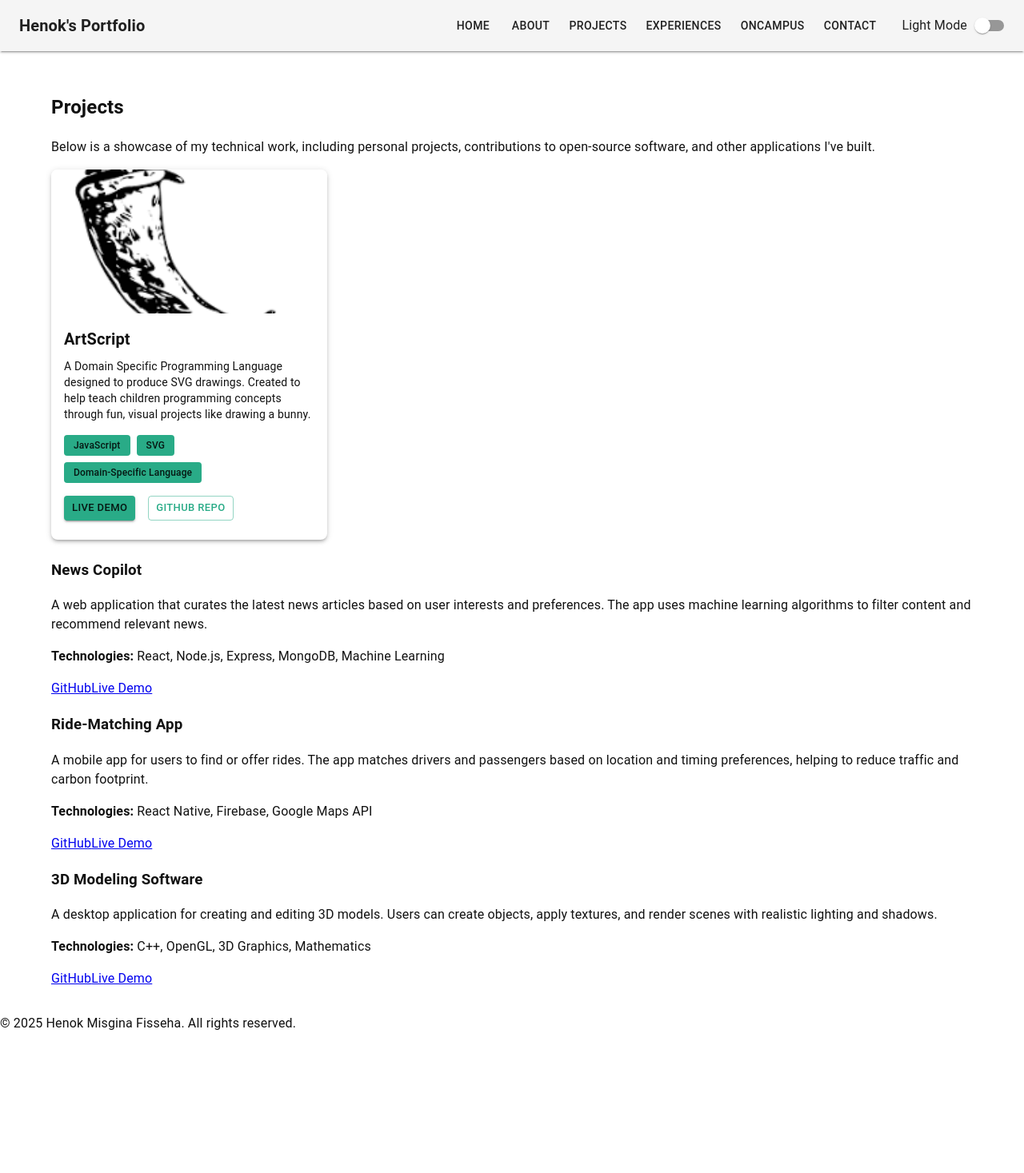
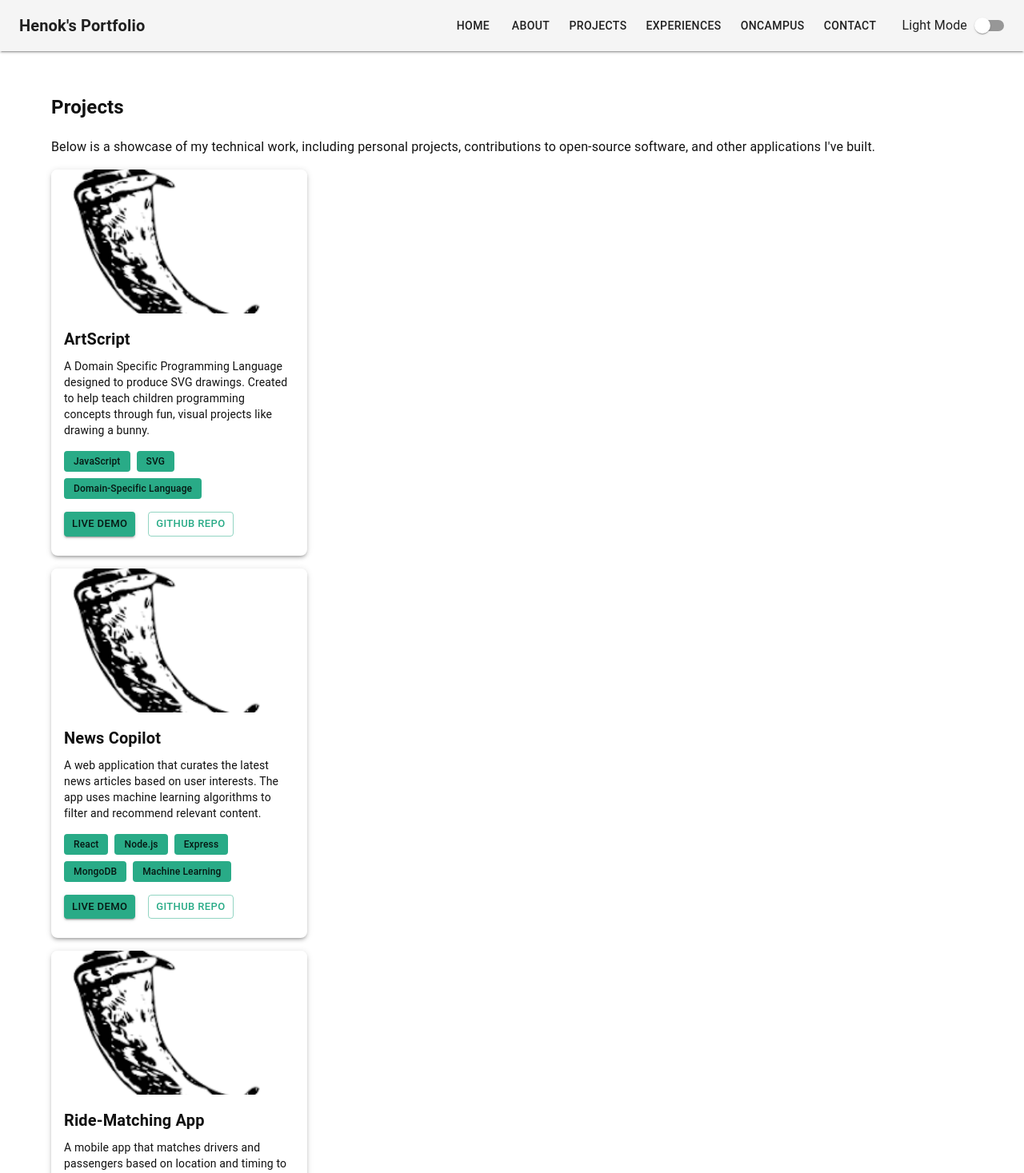
Before and after one commit to Henok-foslyk/profileHenok, a React (Vite) app: page /projects in a window 1280 px wide. Shown: the top 1467 px of the page at 80% size. Before the commit the page ends 1292 px from the top, so only its background shows below. Built offline with nearby package versions, Linux system fonts and the light colour scheme.

Commit message:
put all project and experiences in cards

```diff
--- a/src/layouts/ProjectCard.jsx
+++ b/src/layouts/ProjectCard.jsx
@@ -12,12 +12,12 @@ const ProjectCard = ({
   return (
     <Card
       sx={{
-        maxWidth: 345,
+        maxWidth: 320,
         display: 'flex',
         flexDirection: 'column',
         boxShadow: 3,
         borderRadius: 2,
-        mb: 3,
+        mb: 2,
         '&:hover': { boxShadow: 6 },
       }}
     >
--- a/src/pages/Experiences.jsx
+++ b/src/pages/Experiences.jsx
@@ -1,8 +1,6 @@
 import React from 'react';
 import ExperienceCard from '../layouts/ExperienceCard';
-import flaskLogo from '../assets/images/flask.png'
-
-
+import flaskLogo from '../assets/images/flask.png';
 
 const Experiences = () => {
   return (
@@ -13,7 +11,8 @@ const Experiences = () => {
         Below are some of my professional experiences, including internships, research roles, and fellowships.
       </p>
 
-      {/* Experience 1: Software Engineering Intern at Klear */}
+      <div className="flex flex-wrap gap-6 justify-center">
+        <div className="w-full max-w-[700px]">
           <ExperienceCard
             title="Software Engineering Intern"
             company="Klear"
@@ -23,44 +22,41 @@ const Experiences = () => {
             responsibilities={[
               "Developed machine learning algorithms to personalize content recommendations.",
               "Collaborated with cross-functional teams to improve product features.",
-          "Contributed to codebase improvements and bug fixes using Python and TensorFlow."
+              "Contributed to codebase improvements and bug fixes using Python and TensorFlow.",
+              "Worked with technologies: Python, TensorFlow, Flask, AWS, Git"
             ]}
           />
-
-      {/* Experience 1: Software Engineering Intern at Klear */}
-      <div className="bg-white shadow-lg rounded-lg p-6 mb-6">
-        <h3 className="text-2xl font-semibold mb-2">Software Engineering Intern at Klear</h3>
-        <p className="text-gray-500 mb-2">June 2023 - August 2023</p>
-        <p className="text-gray-700 mb-4">
-          During my internship at Klear, I contributed to the development of a machine learning-based recommendation system that personalizes content for users. I worked closely with the engineering team to implement new features and improve the performance of the system.
-        </p>
-        <p className="text-gray-500 mb-4">
-          <strong>Technologies Used:</strong> Python, TensorFlow, Flask, AWS, Git
-        </p>
         </div>
 
-      {/* Experience 2: Research Assistant at Williams Robotics Lab */}
-      <div className="bg-white shadow-lg rounded-lg p-6 mb-6">
-        <h3 className="text-2xl font-semibold mb-2">Research Assistant at Williams Robotics Lab</h3>
-        <p className="text-gray-500 mb-2">September 2022 - May 2023</p>
-        <p className="text-gray-700 mb-4">
-          As a research assistant at the Williams Robotics Lab, I worked on a project focused on improving the navigation and decision-making capabilities of autonomous robots. I assisted with programming, data collection, and algorithm development.
-        </p>
-        <p className="text-gray-500 mb-4">
-          <strong>Technologies Used:</strong> ROS, Python, C++, OpenCV, Machine Learning
-        </p>
+        <div className="w-full max-w-[700px]">
+          <ExperienceCard
+            title="Research Assistant"
+            company="Williams Robotics Lab"
+            logo={flaskLogo}
+            duration="September 2022 - May 2023"
+            place="Williamstown, MA"
+            responsibilities={[
+              "Improved autonomous robot navigation and decision-making algorithms.",
+              "Programmed robot control systems and collected test data.",
+              "Worked with technologies: ROS, Python, C++, OpenCV, Machine Learning"
+            ]}
+          />
         </div>
 
-      {/* Experience 3: AI Fellow at Microsoft */}
-      <div className="bg-white shadow-lg rounded-lg p-6 mb-6">
-        <h3 className="text-2xl font-semibold mb-2">AI Fellow at Microsoft</h3>
-        <p className="text-gray-500 mb-2">Summer 2022</p>
-        <p className="text-gray-700 mb-4">
-          As part of Microsoft's AI Fellowship program, I worked with a team to research and develop AI models for natural language processing (NLP). I gained hands-on experience in building and training NLP models and learned about cloud-based AI services.
-        </p>
-        <p className="text-gray-500 mb-4">
-          <strong>Technologies Used:</strong> Python, PyTorch, Azure AI, NLP
-        </p>
+        <div className="w-full max-w-[700px]">
+          <ExperienceCard
+            title="AI Fellow"
+            company="Microsoft"
+            logo={flaskLogo}
+            duration="Summer 2022"
+            place="Remote"
+            responsibilities={[
+              "Researched and developed NLP models in a team-based project.",
+              "Gained experience with Azure AI tools and large-scale cloud services.",
+              "Worked with technologies: Python, PyTorch, Azure AI, NLP"
+            ]}
+          />
+        </div>
       </div>
     </section>
   );
--- a/src/pages/Home.jsx
+++ b/src/pages/Home.jsx
@@ -7,7 +7,7 @@ const Home = () => {
       <p className="text-lg text-gray-600 mb-8">Software Engineer | Student at Williams College</p>
 
       {/* Cards Section */}
-      <div className="bg-white shadow-lg rounded-lg p-6 text-center hover:shadow-xl hover:transform hover:scale-105 transition-all duration-300">
+      <div className="grid grid-cols-1 sm:grid-cols-2 lg:grid-cols-3 gap-6">
         {/* About Card */}
         <Link to="/about" className="card">
           <div className="bg-white shadow-lg rounded-lg p-6 text-center">
--- a/src/pages/Projects.jsx
+++ b/src/pages/Projects.jsx
@@ -1,5 +1,6 @@
-import ProjectCard from '../layouts/ProjectCard'
-import flaskLogo from "../assets/images/flask.png"
+import ProjectCard from '../layouts/ProjectCard';
+import flaskLogo from "../assets/images/flask.png"; // Replace with actual images as needed
+
 const Projects = () => {
   return (
     <section className="p-8">
@@ -10,73 +11,54 @@ const Projects = () => {
       </p>
 
       {/* Projects Grid */}
-      <div className="grid grid-cols-1 sm:grid-cols-2 lg:grid-cols-3 gap-8">
-        {/* Project Card Example */}
-        <ProjectCard
-          title="ArtScript"
-          description="A Domain Specific Programming Language designed to produce SVG drawings. Created to help teach children programming concepts through fun, visual projects like drawing a bunny."
-          image={flaskLogo} // replace with actual image URL or local import
-          techStack={['JavaScript', 'SVG', 'Domain-Specific Language']}
-          liveDemoLink="https://your-rtScript-demo-link.com" // replace with actual URL if available
-          repoLink="https://github.com/yourusername/rtScript" // replace with actual repo URL
-        />
-        {/* Project 1: News Copilot */}
-        <div className="bg-white shadow-lg rounded-lg p-6">
-          <h3 className="text-2xl font-semibold mb-2">News Copilot</h3>
-          <p className="text-gray-700 mb-4">
-            A web application that curates the latest news articles based on user interests and preferences. The app uses machine learning algorithms to filter content and recommend relevant news.
-          </p>
-          <p className="text-gray-500 mb-4">
-            <strong>Technologies:</strong> React, Node.js, Express, MongoDB, Machine Learning
-          </p>
-          <div className="flex justify-between">
-            <a href="https://github.com/yourusername/news-copilot" target="_blank" rel="noopener noreferrer" className="text-accent hover:underline">
-              GitHub
-            </a>
-            <a href="https://news-copilot-demo.com" target="_blank" rel="noopener noreferrer" className="text-accent hover:underline">
-              Live Demo
-            </a>
-          </div>
+      <div className="flex flex-wrap justify-center gap-8">
+        {/* Project 1: ArtScript */}
+        <div className="w-[320px]">
+          <ProjectCard
+            title="ArtScript"
+            description="A Domain Specific Programming Language designed to produce SVG drawings. Created to help teach children programming concepts through fun, visual projects like drawing a bunny."
+            image={flaskLogo}
+            techStack={['JavaScript', 'SVG', 'Domain-Specific Language']}
+            liveDemoLink="https://your-rtScript-demo-link.com"
+            repoLink="https://github.com/yourusername/rtScript"
+          />
         </div>
 
-        {/* Project 2: Ride-Matching App */}
-        <div className="bg-white shadow-lg rounded-lg p-6">
-          <h3 className="text-2xl font-semibold mb-2">Ride-Matching App</h3>
-          <p className="text-gray-700 mb-4">
-            A mobile app for users to find or offer rides. The app matches drivers and passengers based on location and timing preferences, helping to reduce traffic and carbon footprint.
-          </p>
-          <p className="text-gray-500 mb-4">
-            <strong>Technologies:</strong> React Native, Firebase, Google Maps API
-          </p>
-          <div className="flex justify-between">
-            <a href="https://github.com/yourusername/ride-matching" target="_blank" rel="noopener noreferrer" className="text-accent hover:underline">
-              GitHub
-            </a>
-            <a href="https://ride-matching-app.com" target="_blank" rel="noopener noreferrer" className="text-accent hover:underline">
-              Live Demo
-            </a>
-          </div>
+        {/* Project 2: News Copilot */}
+        <div className="w-[320px]">
+          <ProjectCard
+            title="News Copilot"
+            description="A web application that curates the latest news articles based on user interests. The app uses machine learning algorithms to filter and recommend relevant content."
+            image={flaskLogo}
+            techStack={['React', 'Node.js', 'Express', 'MongoDB', 'Machine Learning']}
+            liveDemoLink="https://news-copilot-demo.com"
+            repoLink="https://github.com/yourusername/news-copilot"
+          />
         </div>
 
-        {/* Project 3: 3D Modeling Software */}
-        <div className="bg-white shadow-lg rounded-lg p-6">
-          <h3 className="text-2xl font-semibold mb-2">3D Modeling Software</h3>
-          <p className="text-gray-700 mb-4">
-            A desktop application for creating and editing 3D models. Users can create objects, apply textures, and render scenes with realistic lighting and shadows.
-          </p>
-          <p className="text-gray-500 mb-4">
-            <strong>Technologies:</strong> C++, OpenGL, 3D Graphics, Mathematics
-          </p>
-          <div className="flex justify-between">
-            <a href="https://github.com/yourusername/3d-modeling-software" target="_blank" rel="noopener noreferrer" className="text-accent hover:underline">
-              GitHub
-            </a>
-            <a href="https://3d-modeling-software-demo.com" target="_blank" rel="noopener noreferrer" className="text-accent hover:underline">
-              Live Demo
-            </a>
-          </div>
+        {/* Project 3: Ride-Matching App */}
+        <div className="w-[320px]">
+          <ProjectCard
+            title="Ride-Matching App"
+            description="A mobile app that matches drivers and passengers based on location and timing to reduce traffic and carbon footprint."
+            image={flaskLogo}
+            techStack={['React Native', 'Firebase', 'Google Maps API']}
+            liveDemoLink="https://ride-matching-app.com"
+            repoLink="https://github.com/yourusername/ride-matching"
+          />
         </div>
 
+        {/* Project 4: 3D Modeling Software */}
+        <div className="w-[320px]">
+          <ProjectCard
+            title="3D Modeling Software"
+            description="A desktop application for creating and editing 3D models with support for texturing, lighting, and rendering."
+            image={flaskLogo}
+            techStack={['C++', 'OpenGL', '3D Graphics', 'Mathematics']}
+            liveDemoLink="https://3d-modeling-software-demo.com"
+            repoLink="https://github.com/yourusername/3d-modeling-software"
+          />
+        </div>
       </div>
     </section>
   );
```
Lines whose indentation alone changed are shown as unchanged.
